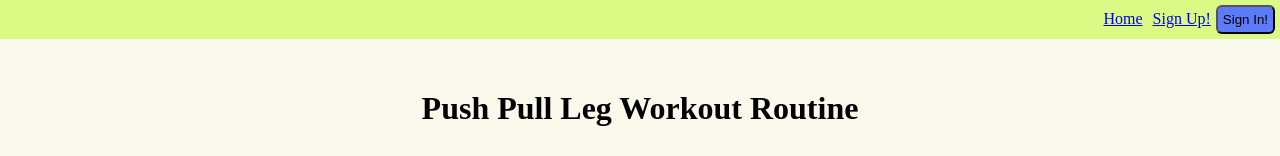
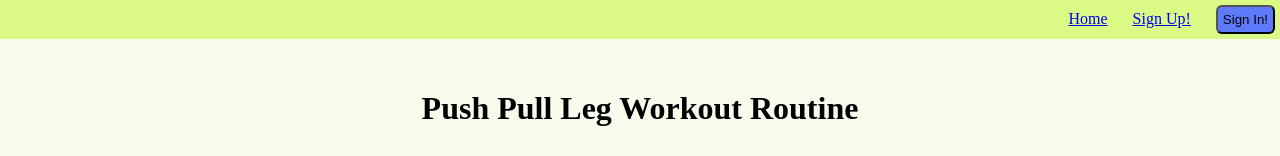
Before and after one commit to Codingisfun190/finalproject, a React (Create React App) app: page / in a window 1280 px wide. Shown: the top 156 px of the page. Built offline with nearby package versions, Linux system fonts and the light colour scheme.

Commit message:
CSS changes

```diff
--- a/src/App.css
+++ b/src/App.css
@@ -13,13 +13,16 @@ body {
 .nav-home {
   display: flex;
   justify-content: flex-end;
-  padding: 5px
+  padding: 5px;
+  padding-right: 20px;
+
 }
 
 .nav-signup {
   display: flex;
   justify-content: flex-end;
   padding: 5px;
+  padding-right: 25px;
 }
 
 .nav-button {
```
